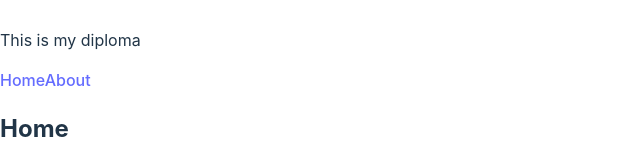
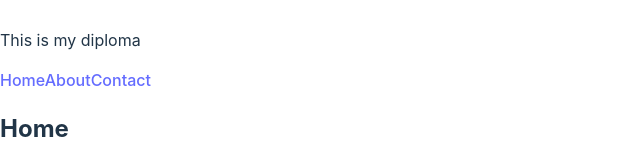
Before and after one commit to keneshova/diploma, a React (Vite) app: page / in a window 1280 px wide. Shown: the part 365-525 px from the top of the page, without its empty margins (0-640 px from the left). Built offline with nearby package versions, Linux system fonts and the light colour scheme.

Commit message:
added Route path element contact for h2

```diff
--- a/src/App.jsx
+++ b/src/App.jsx
@@ -9,12 +9,14 @@ export default function App() {
       <nav>
         <NavLink to="/">Home</NavLink>
         <NavLink to="/about">About</NavLink>
+        <NavLink to="/contact">Contact</NavLink>
       </nav>
 
       <main>
         <Routes>
           <Route path="/" element={<h2>Home</h2>} exact></Route>
           <Route path="/about" element={<h2>About</h2>} exact></Route>
+          <Route path="/contact" element={<h2>Contact</h2>} exact></Route>
 
         </Routes>
       </main>
```
